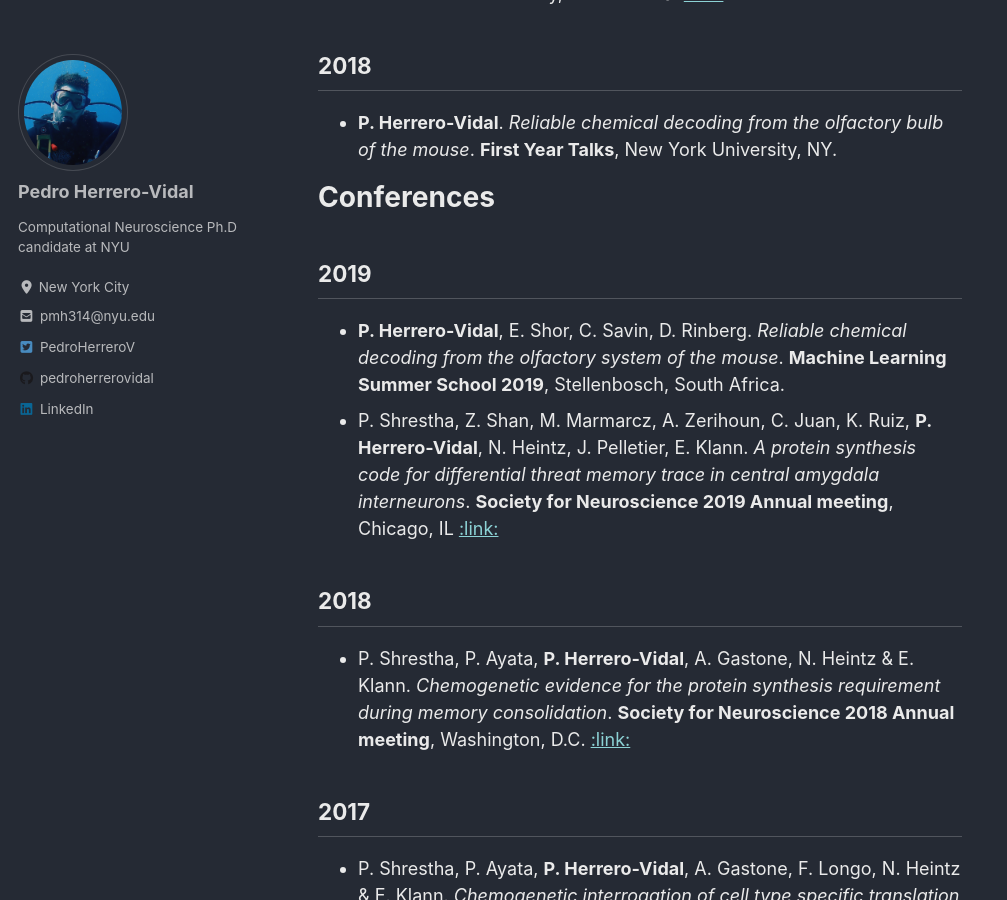
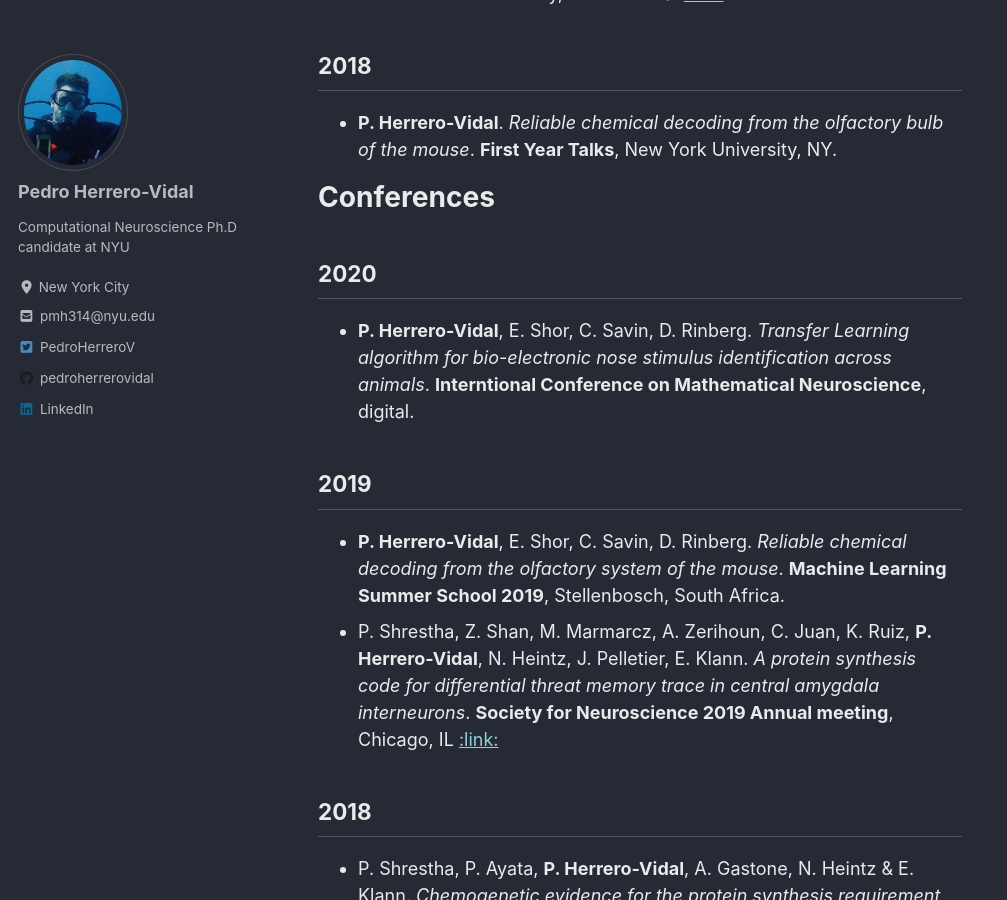
Before and after one commit to pedroherrerovidal/pedroherrerovidal.github.io, a Jekyll site: the page built from _pages/publications.md, in a window 1280 px wide and 900 px high, scrolled down 1307 px. Shown: the whole window, without its empty margins (0-1007 px from the left). Built offline with Jekyll 4.4.1, drawn with Linux system fonts in a browser that asks for light colours; cached includes are drawn as plain includes; nearby versions of some CDN libraries.

Commit message:
Update publications.md

```diff
--- a/_pages/publications.md
+++ b/_pages/publications.md
@@ -25,6 +25,9 @@ header:
 - **P. Herrero-Vidal**. *Reliable chemical decoding from the olfactory bulb of the mouse*. **First Year Talks**, New York University, NY.
 
 # **Conferences**
+## 2020
+- **P. Herrero-Vidal**, E. Shor, C. Savin, D. Rinberg. *Transfer Learning algorithm for bio-electronic nose stimulus identification across animals*. **Interntional Conference on Mathematical Neuroscience**, digital.
+
 ## 2019
 - **P. Herrero-Vidal**, E. Shor, C. Savin, D. Rinberg. *Reliable chemical decoding from the olfactory system of the mouse*. **Machine Learning Summer School 2019**, Stellenbosch, South Africa.
 - P. Shrestha, Z. Shan, M. Marmarcz, A.  Zerihoun, C. Juan, K. Ruiz, **P. Herrero-Vidal**, N. Heintz, J. Pelletier, E. Klann. *A protein synthesis code for differential threat memory trace in central amygdala interneurons*. **Society for Neuroscience 2019 Annual meeting**, Chicago, IL [ :link: ](https://www.abstractsonline.com/pp8/#!/7883/presentation/52306)  <br />
```
